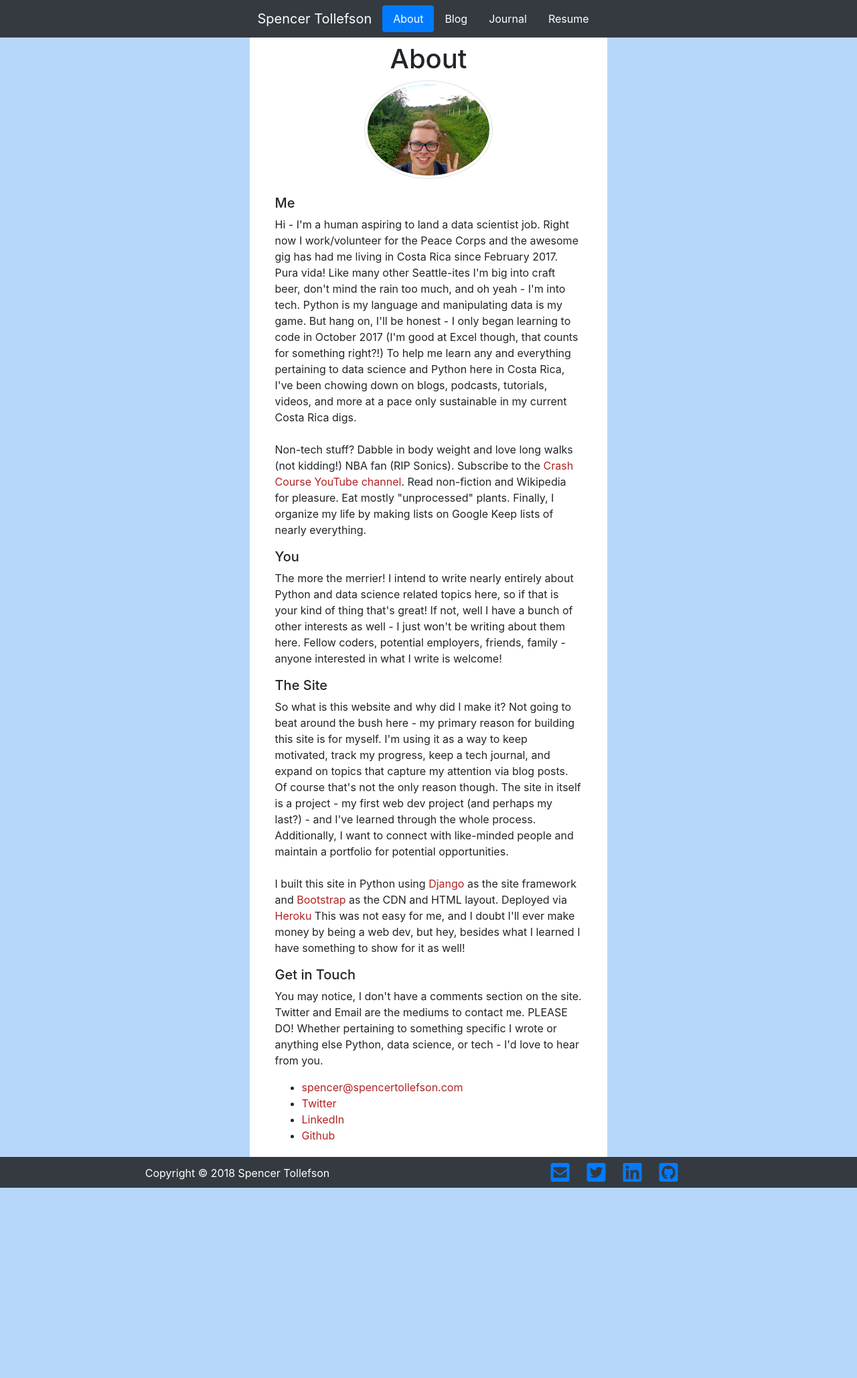
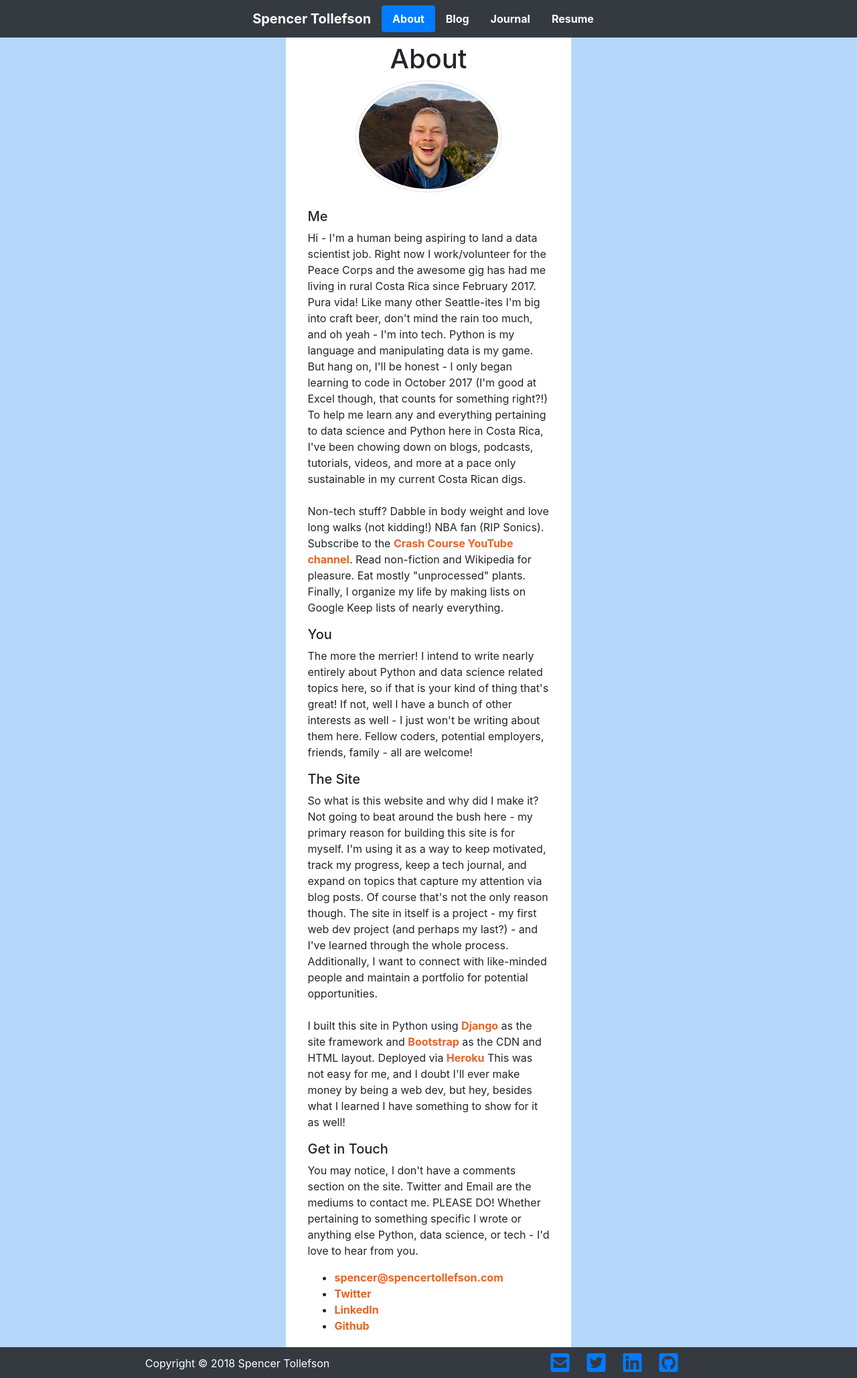
Before and after one commit to spencertollefson/spencertollefson.com-website, a Django app: page / in a window 1280 px wide. Shown: the whole page at 67% size. Before the commit the page ends 1773 px from the top, so only its background shows below. Run offline with Django 3.2, Linux system fonts and the light colour scheme; parts of the project's set-up code (start-up, migrations or seed data) failed here and were passed over; some libraries are stand-ins or nearby versions.

Commit message:
Update column sizes to include xl in base.html. Also...
New photo with smaller size in about section and change some text too

```diff
--- a/blog/static/blog/css/blog.css
+++ b/blog/static/blog/css/blog.css
@@ -46,7 +46,8 @@ body {
 }
 
 a {
-    color: firebrick;
+    color: #e76327;
+    font-weight: bold;
 }
 
 a:active {
--- a/blog/templates/blog/about.html
+++ b/blog/templates/blog/about.html
@@ -24,8 +24,8 @@
 
 {% block before-content %}
     <div class="row">
-        <div class="col-9 col-sm-7 col-md-5 mx-auto about-photo">
-            <img src="{% static 'blog/images/spencer-field.jpg' %}" alt="A photo of me" title="That's me!" class="img-fluid img-thumbnail rounded-circle"/>
+        <div class="col-11 col-sm-9 col-md-8 col-lg-7 mx-auto about-photo">
+            <img src="{% static 'blog/images/spencer-mountain.jpg' %}" alt="A photo of me" title="That's me!" class="img-fluid img-thumbnail rounded-circle"/>
         </div>
     </div>
     <br>
@@ -35,8 +35,8 @@
 {% block content %}
     <h5>Me</h5>
     <p>
-    Hi - I'm a human aspiring to land a data scientist job. Right now I work/volunteer
-    for the Peace Corps and the awesome gig has had me living in Costa Rica
+    Hi - I'm a human being aspiring to land a data scientist job. Right now I work/volunteer
+    for the Peace Corps and the awesome gig has had me living in rural Costa Rica
     since February 2017. Pura vida! Like many other Seattle-ites I'm big into
     craft beer, don't mind the rain too much, and oh yeah - I'm into tech.
     Python is my language and manipulating data is my game. But hang on, I'll be
@@ -44,7 +44,7 @@
     though, that counts for something right?!) To help me learn any and
     everything pertaining to data science and Python here in Costa Rica,
     I've been chowing down on blogs, podcasts, tutorials, videos, and
-    more at a pace only sustainable in my current Costa Rica digs.
+    more at a pace only sustainable in my current Costa Rican digs.
     <br><br>
     Non-tech stuff? Dabble in body weight and love long walks (not kidding!)
     NBA fan (RIP Sonics). Subscribe to the
@@ -60,7 +60,7 @@
     science related topics here, so if that is your kind of thing that's great!
     If not, well I have a bunch of other interests as well - I just won't be
     writing about them here. Fellow coders, potential employers, friends,
-    family - anyone interested in what I write is welcome!
+    family - all are welcome!
     </p>
 
     <h5>The Site</h5>
--- a/blog/templates/blog/base.html
+++ b/blog/templates/blog/base.html
@@ -59,7 +59,7 @@
 
         {% block header-setup %}
 {#        <div class="container d-flex content" id="main">#}
-        <div class="container col-10 col-sm-9 col-md-7 col-lg-5 content" id="main">
+        <div class="container col-10 col-sm-9 col-md-7 col-lg-6 col-xl-4 content" id="main">
             <div class="row">
                 <div class="col text-center pt-2">
                     {% block Page-Header %}
```
Also changed, not shown: blog/static/blog/images/spencer-mountain.jpg (added).
